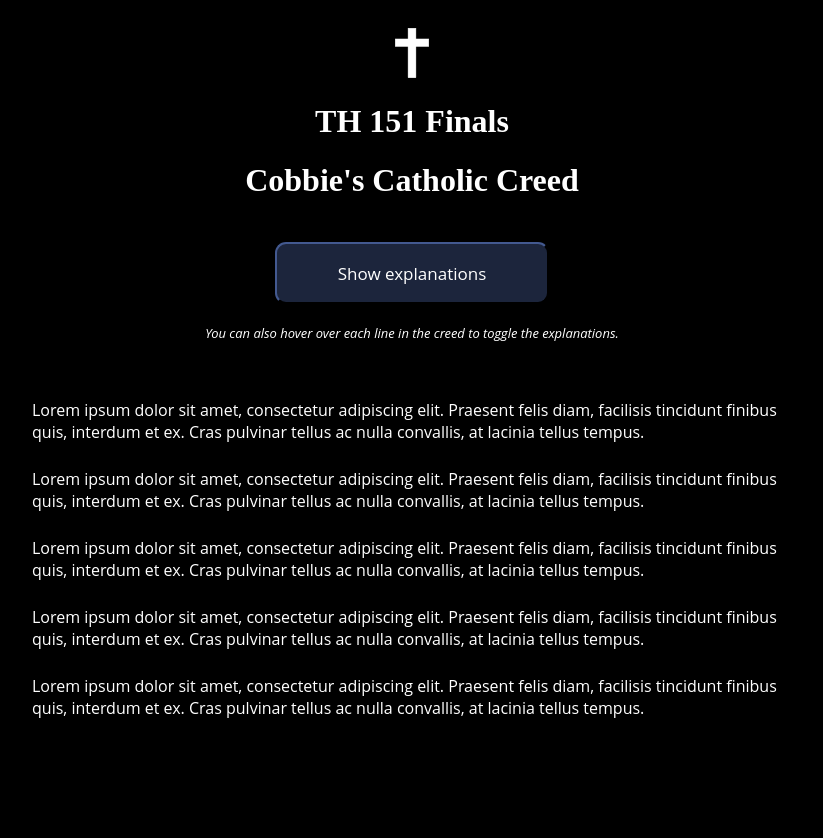
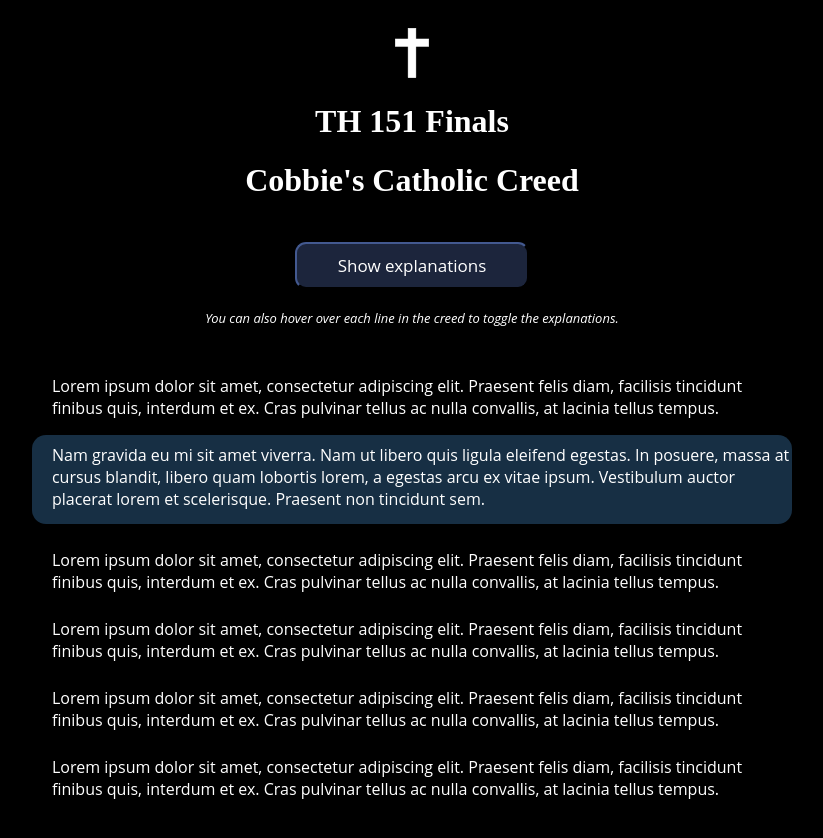
Before and after one commit to cobbie/th151-final-project, a Vue app: page / in a window 1280 px wide. Both pictures are taken after a click on the button "Show explanations". Shown: the top 838 px of the page, without its empty margins (228-1051 px from the left). Built offline with nearby package versions, Linux system fonts and the light colour scheme.

Commit message:
animation delays, styles

```diff
--- a/src/App.vue
+++ b/src/App.vue
@@ -1,21 +1,21 @@
 <template>
   <div id="app">
     <header>
-      <img class="animated fadeInUpBig" src="./assets/cross.svg"/>
-      <h1 class="animated fadeInUpBig delay-1s">TH 151 Finals</h1>
-      <h1 class="animated fadeInUpBig delay-1s">Cobbie's Catholic Creed</h1>
-      <button class="animated flipInX delay-3s">Show explanations</button>
+      <img class="animated fadeInUp delay-1s" src="./assets/cross.svg"/>
+      <h1 class="animated fadeInUp delay-2s">TH 151 Finals</h1>
+      <h1 class="animated fadeInUp delay-2s">Cobbie's Catholic Creed</h1>
+      <button @click="showExp" class="animated flipInX delay-3s">Show explanations</button>
       <p class="animated flipInX delay-3s" id="note">You can also hover over each line in the creed to toggle the explanations.</p>
     </header>
     <!-- <div id="cross-container"></div> -->
 
   <div id="content-container">
     <p class="content animated fadeInLeftBig delay-4s" v-on="{mouseover: showExp, mouseleave: showExp}" >Lorem ipsum dolor sit amet, consectetur adipiscing elit. Praesent felis diam, facilisis tincidunt finibus quis, interdum et ex. Cras pulvinar tellus ac nulla convallis, at lacinia tellus tempus.</p>
-    <p v-if="visible===true" class="explanation">Nam gravida eu mi sit amet viverra. Nam ut libero quis ligula eleifend egestas. In posuere, massa at cursus blandit, libero quam lobortis lorem, a egestas arcu ex vitae ipsum. Vestibulum auctor placerat lorem et scelerisque. Praesent non tincidunt sem.</p>
-    <p class="content animated fadeInRightBig delay-5s">Lorem ipsum dolor sit amet, consectetur adipiscing elit. Praesent felis diam, facilisis tincidunt finibus quis, interdum et ex. Cras pulvinar tellus ac nulla convallis, at lacinia tellus tempus.</p>
-    <p class="content animated fadeInLeftBig delay-6s">Lorem ipsum dolor sit amet, consectetur adipiscing elit. Praesent felis diam, facilisis tincidunt finibus quis, interdum et ex. Cras pulvinar tellus ac nulla convallis, at lacinia tellus tempus.</p>
-    <p class="content animated fadeInRightBig delay-7s">Lorem ipsum dolor sit amet, consectetur adipiscing elit. Praesent felis diam, facilisis tincidunt finibus quis, interdum et ex. Cras pulvinar tellus ac nulla convallis, at lacinia tellus tempus.</p>
-    <p class="content animated fadeInLeftBig delay-8s">Lorem ipsum dolor sit amet, consectetur adipiscing elit. Praesent felis diam, facilisis tincidunt finibus quis, interdum et ex. Cras pulvinar tellus ac nulla convallis, at lacinia tellus tempus.</p>
+    <p v-if="visible===true" class="explanation animated zoomIn">Nam gravida eu mi sit amet viverra. Nam ut libero quis ligula eleifend egestas. In posuere, massa at cursus blandit, libero quam lobortis lorem, a egestas arcu ex vitae ipsum. Vestibulum auctor placerat lorem et scelerisque. Praesent non tincidunt sem.</p>
+    <p class="content animated fadeInRightBig delay-2nd">Lorem ipsum dolor sit amet, consectetur adipiscing elit. Praesent felis diam, facilisis tincidunt finibus quis, interdum et ex. Cras pulvinar tellus ac nulla convallis, at lacinia tellus tempus.</p>
+    <p class="content animated fadeInLeftBig delay-3rd">Lorem ipsum dolor sit amet, consectetur adipiscing elit. Praesent felis diam, facilisis tincidunt finibus quis, interdum et ex. Cras pulvinar tellus ac nulla convallis, at lacinia tellus tempus.</p>
+    <p class="content animated fadeInRightBig delay-4th">Lorem ipsum dolor sit amet, consectetur adipiscing elit. Praesent felis diam, facilisis tincidunt finibus quis, interdum et ex. Cras pulvinar tellus ac nulla convallis, at lacinia tellus tempus.</p>
+    <p class="content animated fadeInLeftBig delay-5th">Lorem ipsum dolor sit amet, consectetur adipiscing elit. Praesent felis diam, facilisis tincidunt finibus quis, interdum et ex. Cras pulvinar tellus ac nulla convallis, at lacinia tellus tempus.</p>
   </div>
   </div>
 
@@ -61,7 +61,13 @@ color: #ffffff
 
 }
 
-
+.explanation{
+  /* width: 807px; */
+height: 80px;
+padding-left:20px;
+background: rgba(31, 62, 90, 0.76);
+border-radius: 14px;
+}
 header{
   color: white;
   font-family: Merriweather;
@@ -82,11 +88,11 @@ button{
   background: #1C253C;
 border-radius: 11px;
 border-color: #1C253C;
-width: 274px;
+width: 234px;
 margin-top: 22px;
 cursor: pointer;
 outline: none;
-height: 62px;
+height: 47px;
 font-family: Open Sans;
 font-style: normal;
 font-weight: normal;
@@ -96,20 +102,40 @@ line-height: 23px;
 }
 
 #content-container{
-  padding-top: 20px;
+  /* padding-top: 20px; */
   color: white;
   height: 500px;
   font-family: 'Open Sans';
   width: 760px;
   margin: 0 auto;
+  margin-top:40px
 
 }
 p{
   padding-top: 9px;
 }
+
+.content{
+  padding-left:20px;
+}
 .content:hover{
   cursor: pointer;
-  background-color:	#3c1c31;
+  /* background-color:	#3c1c31; */
+  background: rgba(31, 62, 90, 0.76);
+}
+
+.delay-2nd{
+  animation-delay: 4.5s;
+}
+.delay-3rd{
+  animation-delay: 5s
+}
+.delay-4th{
+  animation-delay: 5.5s
+}
+
+.delay-5th{
+  animation-delay: 6s;
 }
 
 </style>
```
